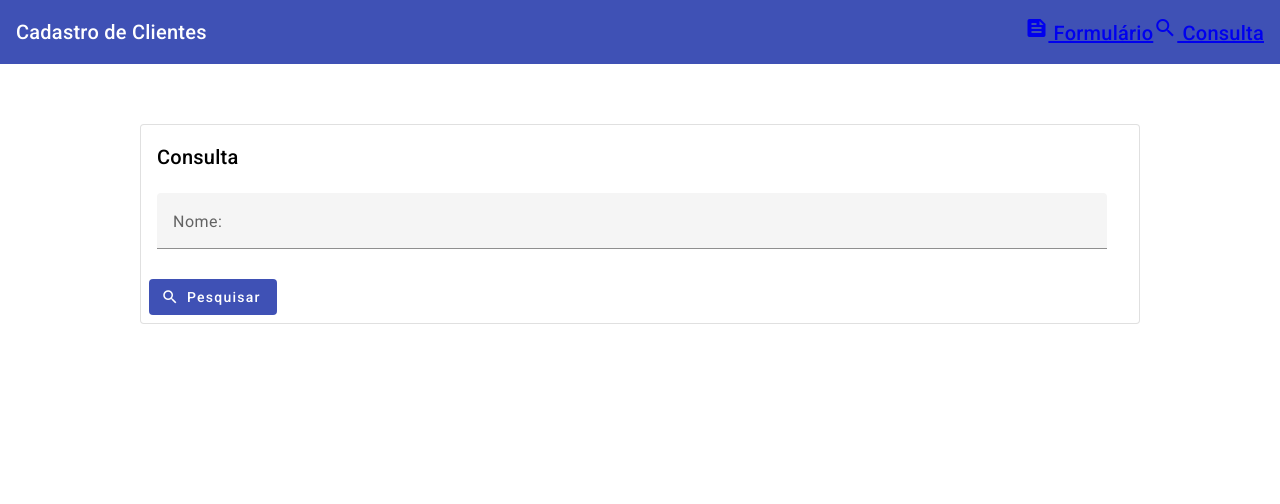
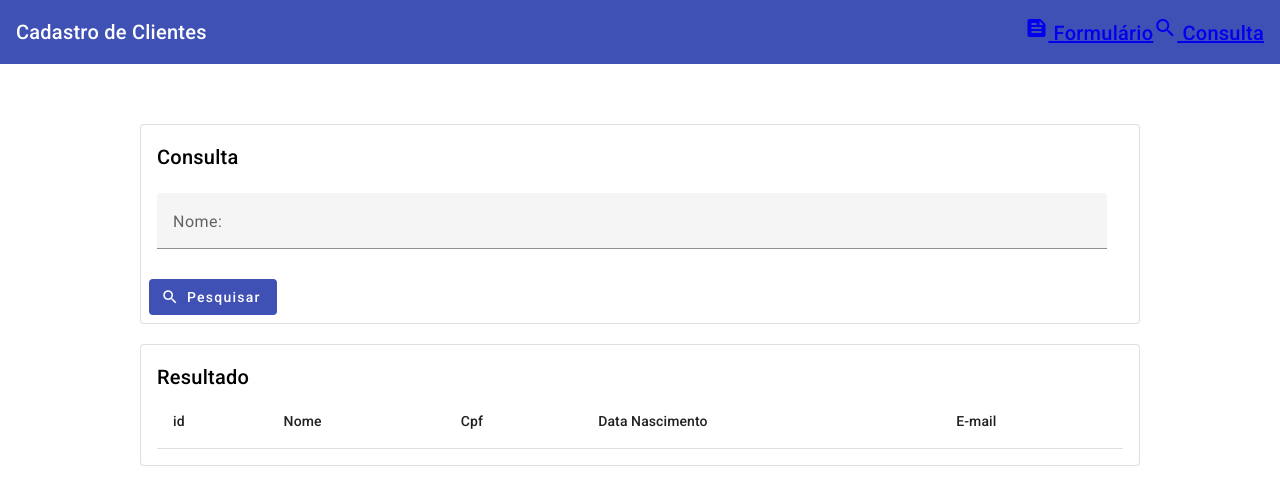
Before and after one commit to Guilherme-Fadel/cadastro-em-angular, an Angular app in the folder crud-angular-material/: page /consulta in a window 1280 px wide. Shown: the top 504 px of the page. Built offline with nearby package versions, Linux system fonts and the light colour scheme.

Commit message:
Adicionando tabela de busca e filtro de busca

```diff
--- a/crud-angular-material/src/app/cliente.service.ts
+++ b/crud-angular-material/src/app/cliente.service.ts
@@ -17,8 +17,16 @@ export class ClienteService {
     localStorage.setItem(ClienteService.REPO_CLIENTES, JSON.stringify(storage));
   }
 
-  pesquisarClientes(nome: string) : Cliente[] {
-    return this.obterStorage();
+  pesquisarClientes(nomeBusca: string) : Cliente[] {
+
+    const clientes = this.obterStorage();
+
+    if(!nomeBusca){
+      return clientes;
+   }
+
+    return clientes.filter(cliente => cliente.nome?.toLowerCase().indexOf(nomeBusca.toLowerCase()) !== -1)
+
   }
 
   private obterStorage() : Cliente[] {
--- a/crud-angular-material/src/app/consulta/consulta.component.html
+++ b/crud-angular-material/src/app/consulta/consulta.component.html
@@ -1,6 +1,6 @@
 <div fxLayout="row" fxLayoutAlign="center">
     <div fxLayout="column" fxFlex="1000px">
-        <form class="mt-60" #buscaForm="ngForm">
+        <form class="mt-60" #buscaForm="ngForm" (ngSubmit)="pesquisar()">
             <mat-card appearance="outlined">
                 <mat-card-header>
                     <mat-card-title>Consulta</mat-card-title>
@@ -10,7 +10,7 @@
                         <div fxLayout="column" fxFlex="950px">
                             <mat-form-field class="full-width">
                                 <mat-label>Nome:</mat-label>
-                                <input matInput placeholder="Ex: José">
+                                <input name="nomeBusca" [(ngModel)]="nomeBusca" matInput placeholder="Ex: José">
                             </mat-form-field>
                         </div>
                     </div>
@@ -26,3 +26,44 @@
     </div>
 
 </div>
+
+<div fxLayout="row" fxLayoutAlign="center" class="mt-20">
+    <div fxLayout="column" fxFlex="1000px">
+         <mat-card appearance="outlined">
+                <mat-card-header>
+                    <mat-card-title>Resultado</mat-card-title>
+                </mat-card-header>
+                <mat-card-content>
+                    <table mat-table [dataSource]="listaClientes">
+                        <ng-container matColumnDef="id">
+                            <th mat-header-cell *matHeaderCellDef>id</th>
+                            <td mat-cell *matCellDef="let cliente">{{ cliente.id }}</td>
+                        </ng-container>
+
+                        <ng-container matColumnDef="nome">
+                            <th mat-header-cell *matHeaderCellDef>Nome</th>
+                            <td mat-cell *matCellDef="let cliente">{{ cliente.nome }}</td>
+                        </ng-container>
+
+                        <ng-container matColumnDef="cpf">
+                            <th mat-header-cell *matHeaderCellDef>Cpf</th>
+                            <td mat-cell *matCellDef="let cliente">{{ cliente.cpf }}</td>
+                        </ng-container>
+
+                        <ng-container matColumnDef="dataNascimento">
+                            <th mat-header-cell *matHeaderCellDef>Data Nascimento</th>
+                            <td mat-cell *matCellDef="let cliente">{{ cliente.dataNascimento }}</td>
+                        </ng-container>
+
+                        <ng-container matColumnDef="email">
+                            <th mat-header-cell *matHeaderCellDef>E-mail</th>
+                            <td mat-cell *matCellDef="let cliente">{{ cliente.email }}</td>
+                        </ng-container>
+
+                        <tr mat-header-row *matHeaderRowDef="colunasTable"></tr>
+                        <tr mat-row *matRowDef="let row; columns: colunasTable"></tr>
+                    </table>
+                </mat-card-content>
+        </mat-card>
+    </div>
+</div>
--- a/crud-angular-material/src/app/consulta/consulta.component.ts
+++ b/crud-angular-material/src/app/consulta/consulta.component.ts
@@ -1,4 +1,5 @@
 import { Component, OnInit } from '@angular/core';
+import { CommonModule } from '@angular/common';
 import { MatInputModule } from '@angular/material/input';
 import { MatCardModule } from '@angular/material/card';
 import { FlexLayoutModule } from '@angular/flex-layout';
@@ -9,6 +10,7 @@ import { MatButtonModule } from '@angular/material/button';
 import { ClienteService } from '../cliente.service';
 import { Cliente } from '../cadastro/cliente';
 
+
 @Component({
   selector: 'app-consulta',
   imports: [
@@ -18,14 +20,16 @@ import { Cliente } from '../cadastro/cliente';
     MatIconModule,
     MatButtonModule,
     FlexLayoutModule,
-    FormsModule
+    FormsModule,
+    CommonModule
   ],
   templateUrl: './consulta.component.html',
   styleUrl: './consulta.component.scss'
 })
-export class ConsultaComponent {
-
+export class ConsultaComponent implements OnInit {
+  nomeBusca: string = '';
   listaClientes: Cliente[] = [];
+  colunasTable: string[] = ["id", "nome", "cpf", "dataNascimento", "email"];
 
   constructor(private service: ClienteService){
 
@@ -35,4 +39,7 @@ export class ConsultaComponent {
     this.listaClientes = this.service.pesquisarClientes('');
   }
 
+  pesquisar(){
+    this.listaClientes = this.service.pesquisarClientes(this.nomeBusca)
+  }
 }
```
